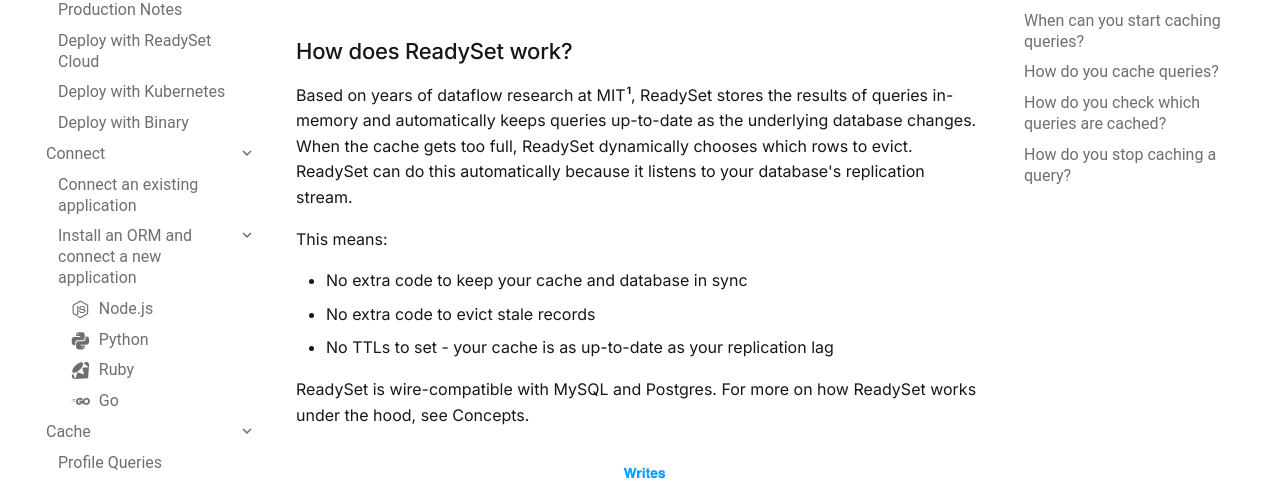
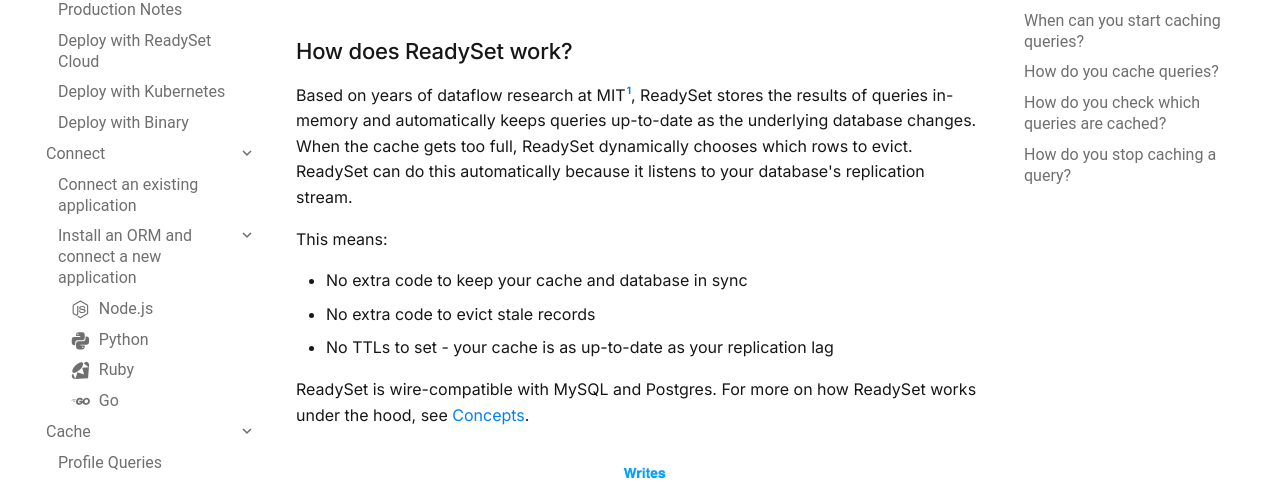
Before and after one commit to readysettech/docs-old, an MkDocs documentation site: the page built from docs/guides/intro/intro.md, in a window 1280 px wide and 1400 px high. Shown: the part 315-800 px from the top of the window. Built offline with MkDocs 1.6.1 and Material for MkDocs 9.7.7, drawn with Linux system fonts in a browser that asks for light colours; comment, search, counter and statistics services are not loaded.

Commit message:
link styled as blue

```diff
--- a/docs/stylesheets/extra.css
+++ b/docs/stylesheets/extra.css
@@ -18,6 +18,9 @@
   --gray10: hsl(0, 0%, 52.3%);
   --gray11: hsl(0, 0%, 43.5%);
   --gray12: hsl(0, 0%, 9.0%);
+  --link : hsl(208, 100%, 47.3%);
+  --link-hover: hsl(211, 100%, 43.2%);
+
 }
 
 [data-md-color-scheme="slate"] {
@@ -33,6 +36,9 @@
   --gray10: hsl(0, 0%, 49.4%);
   --gray11: hsl(0, 0%, 62.8%);
   --gray12: hsl(0, 0%, 93.0%);
+  --link: hsl(209, 100%, 60.6%);
+  --link-hover: hsl(210, 100%, 66.1%);
+
 }
 
 .md-header__button.md-logo > :-webkit-any(img,svg) {
@@ -44,6 +50,15 @@
 h4, h5, h6, p, label, th, td, ul, li{
   font-family: "Inter";
   color: var(--gray12);
+}
+
+
+.md-typeset a {
+  color: var(--link);
+}
+.md-typeset a:hover {
+  color: var(--link-hover);
+
 }
 
 .md-typeset h1{
```
